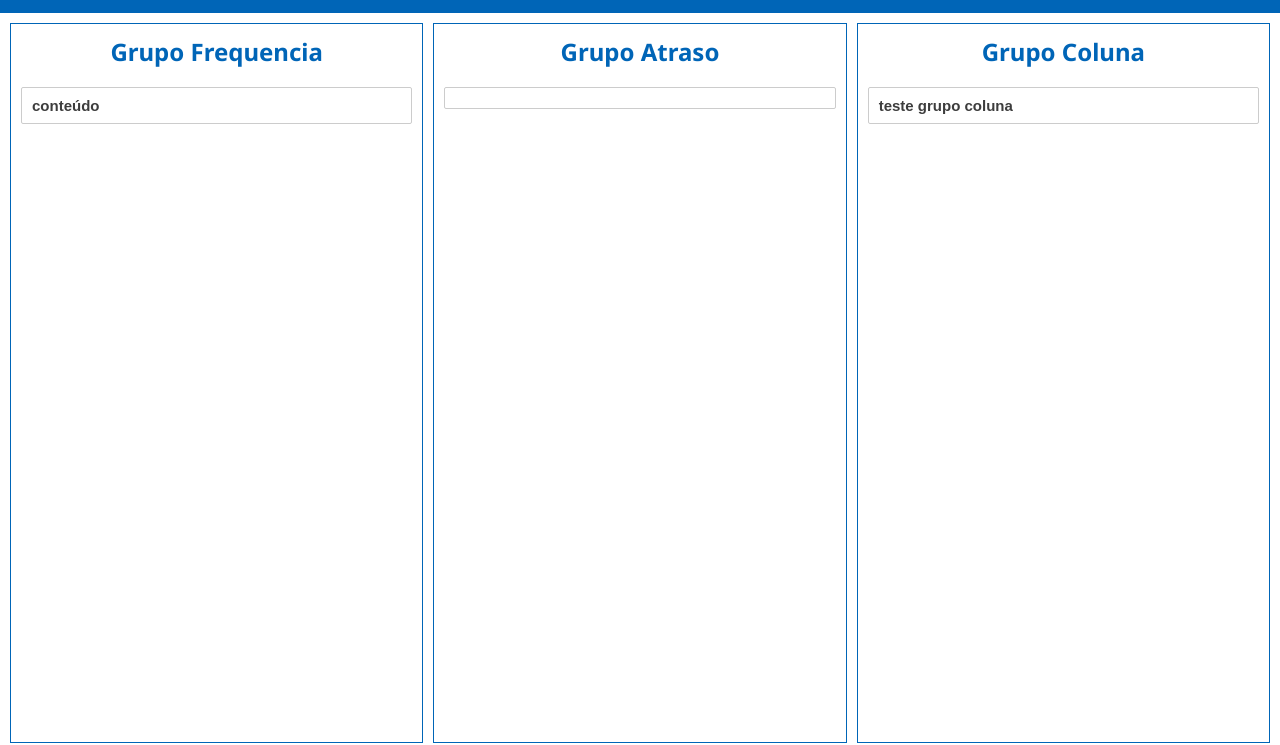
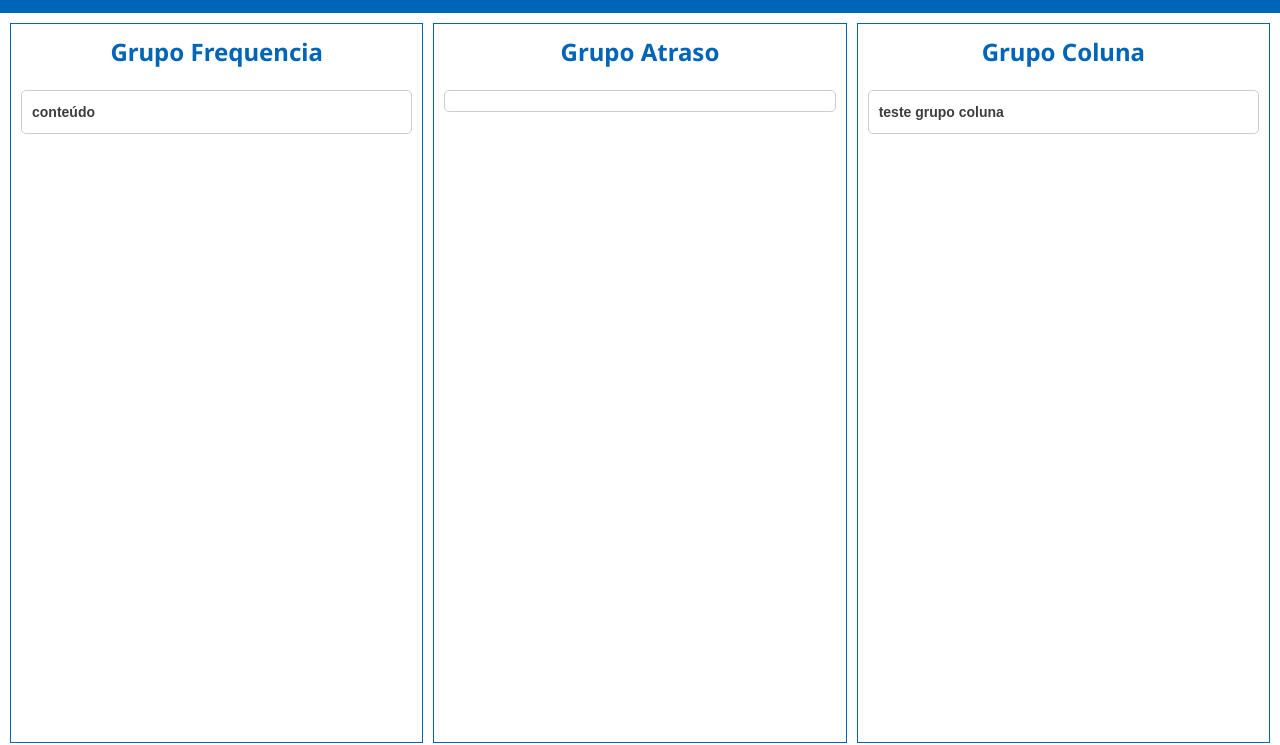
Before and after one commit to fernandorosseto/testeMegaSena, a plain HTML site: page index.html in a window 1280 px wide. Shown: the part 67-812 px from the top of the page. Drawn offline with nearby package versions, Linux system fonts and the light colour scheme; no server answers.

Commit message:
ajustes css

```diff
--- a/css/style.css
+++ b/css/style.css
@@ -228,12 +228,12 @@
 #grupoAtraso,
 #gruposColunas {
   font-family: Arial, sans-serif;
-  font-size: 15px;
-  line-height: 1;
-  margin-top: 17px;
+  font-size: 14px;
+  line-height: 1.6;
+  margin-top: 20px;
   padding: 10px;
   border: 1px solid #ccc;
-  border-radius: 2px;
+  border-radius: 5px;
 }
 
 #grupoFrequencia .grupo {
@@ -246,7 +246,7 @@
 table {
   width: 100%;
   border-collapse: collapse;
-  margin-top: 7px;
+  margin-top: 10px;
   overflow: hidden;
 }
 
```
